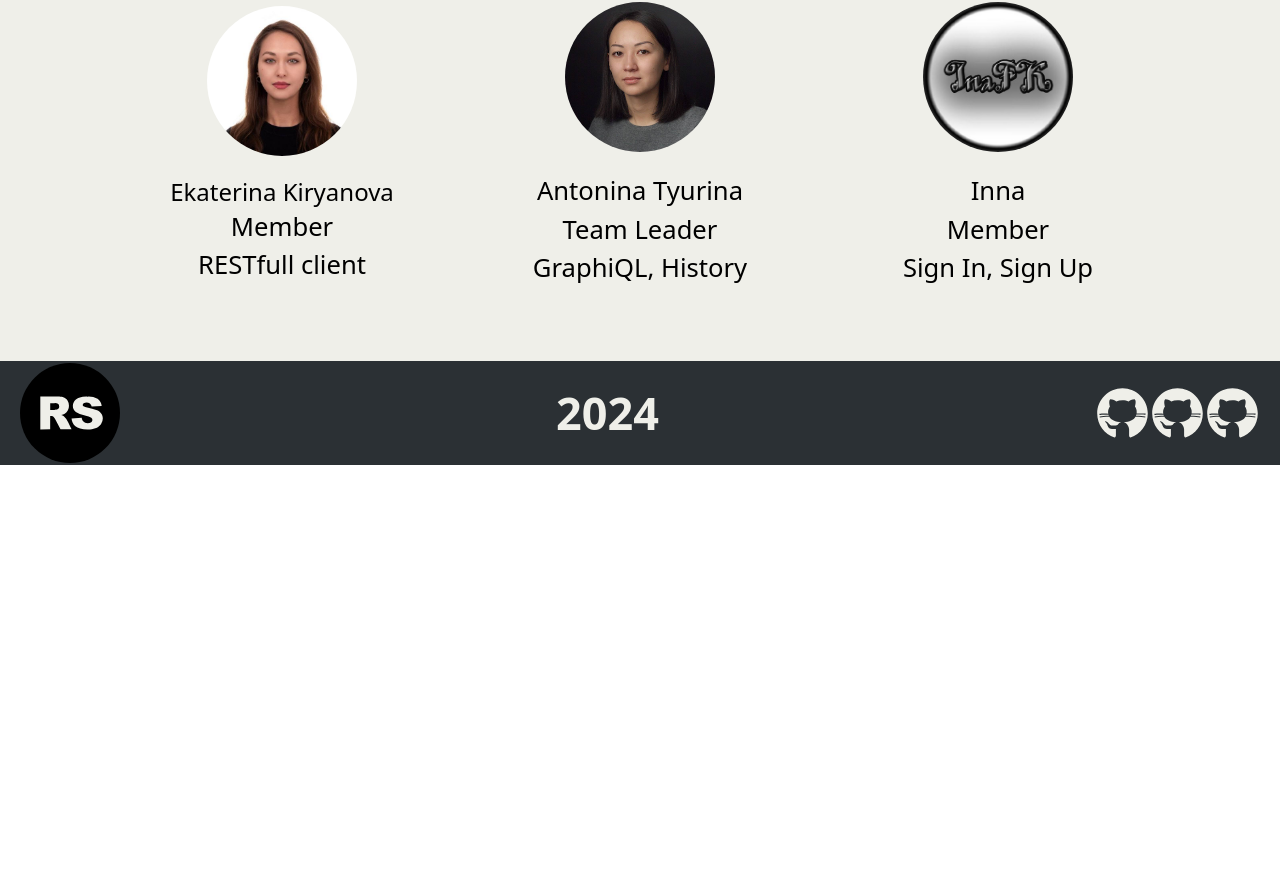
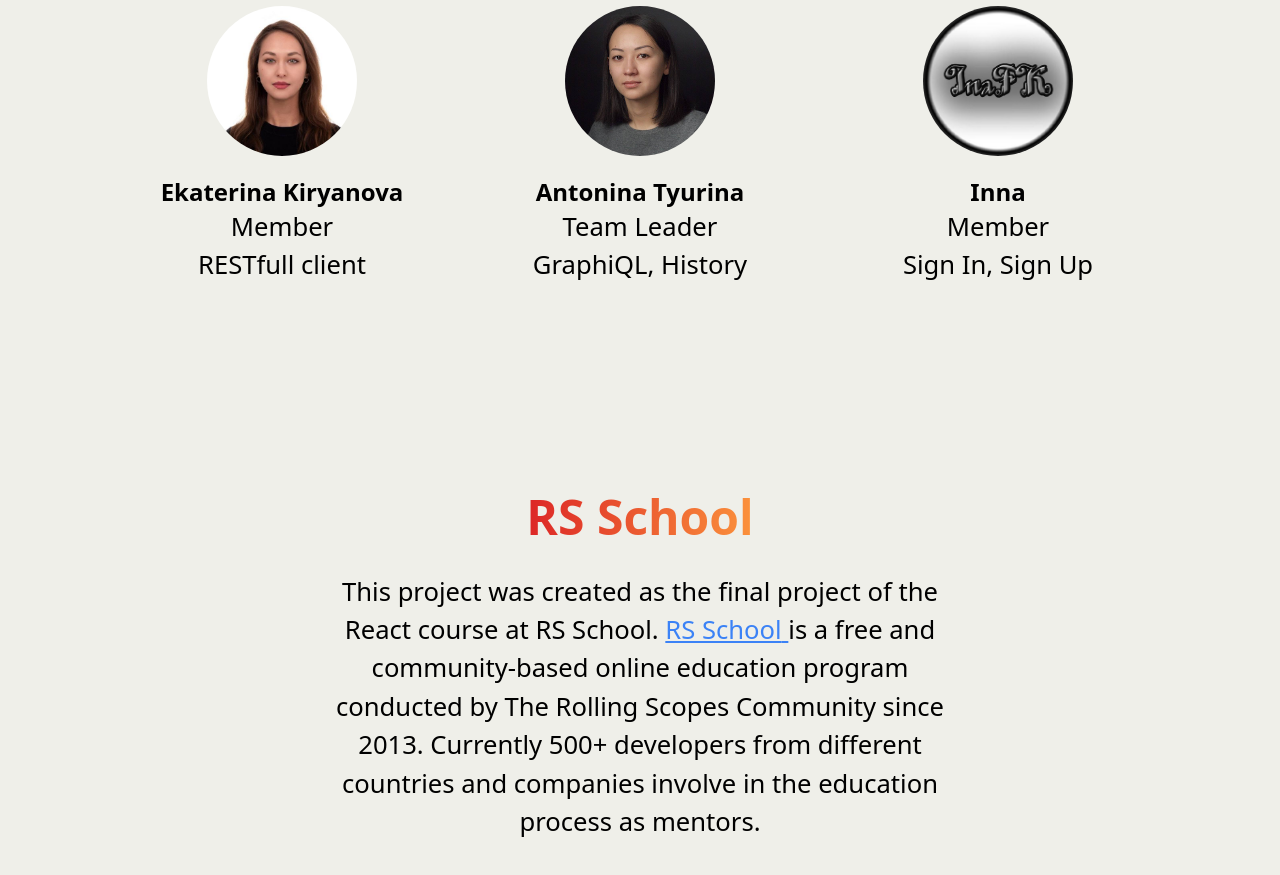
Before and after one commit to antonina220590/graphiql-app, a Next.js app: page / in a window 1280 px wide. Shown: the part 1919-2794 px from the top of the page. Before the commit the page ends 2384 px from the top, so only its background shows below. Built offline with nearby package versions, Linux system fonts and the light colour scheme; no server answers.

Commit message:
feat: add info about rs school

```diff
--- a/app/page.tsx
+++ b/app/page.tsx
@@ -100,7 +100,7 @@
               height={150}
             />
             <div className="flex flex-col items-center">
-              <span className="text-2xl">Ekaterina Kiryanova</span>
+              <span className="text-2xl font-bold">Ekaterina Kiryanova</span>
               <span>Member</span>
               <span>RESTfull client</span>
             </div>
@@ -113,7 +113,7 @@
               height={150}
             />
             <div className="flex flex-col items-center">
-              <span>Antonina Tyurina</span>
+              <span className="text-2xl font-bold">Antonina Tyurina</span>
               <span>Team Leader</span>
               <span>GraphiQL, History</span>
             </div>
@@ -126,13 +126,34 @@
               height={150}
             />
             <div className="flex flex-col items-center">
-              <span>Inna</span>
+              <span className="text-2xl font-bold">Inna</span>
               <span>Member</span>
               <span>Sign In, Sign Up</span>
             </div>
           </div>
         </div>
       </div>
+      <div className="flex flex-col justify-center h-[600px] items-center gap-[20px]">
+        <span className="text-5xl leading-normal font-bold bg-gradient-to-r from-red-600 to-orange-400 bg-clip-text text-transparent">
+          RS School
+        </span>
+        <span className="w-1/2 text-center">
+          This project was created as the final project of the React course at
+          RS School.{' '}
+          <a
+            href="https://rs.school/"
+            target="_blank"
+            rel="noopener noreferrer"
+            className="text-blue-500 underline"
+          >
+            RS School{' '}
+          </a>
+          is a free and community-based online education program conducted by
+          The Rolling Scopes Community since 2013. Currently 500+ developers
+          from different countries and companies involve in the education
+          process as mentors.
+        </span>
+      </div>
     </main>
   );
 }
```
